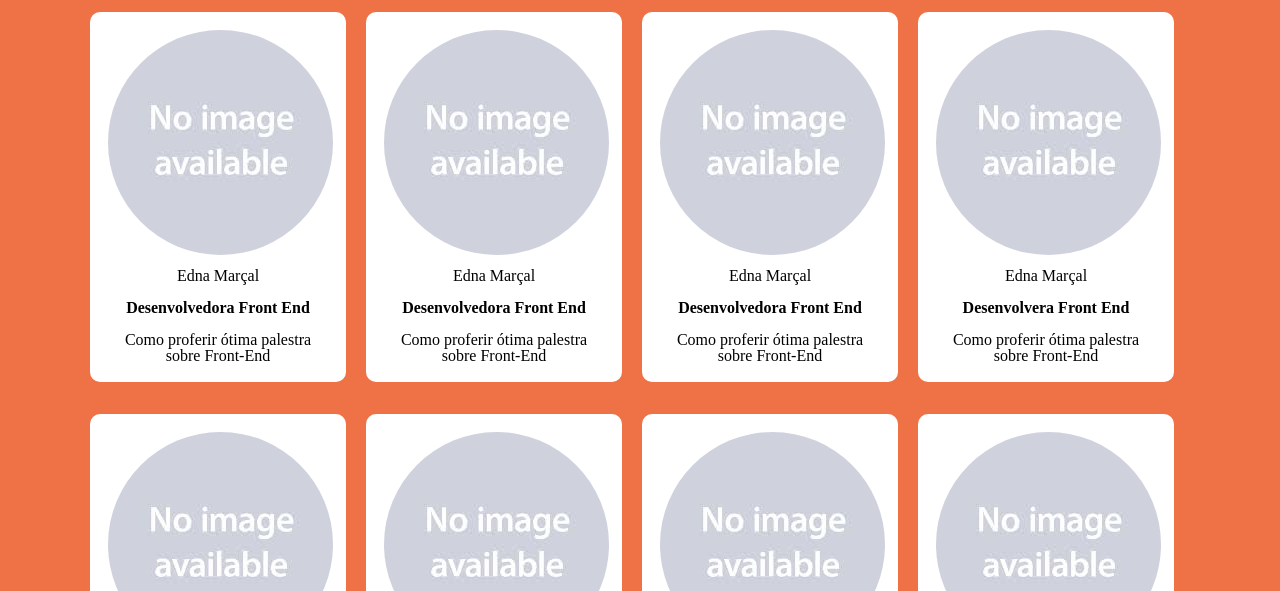
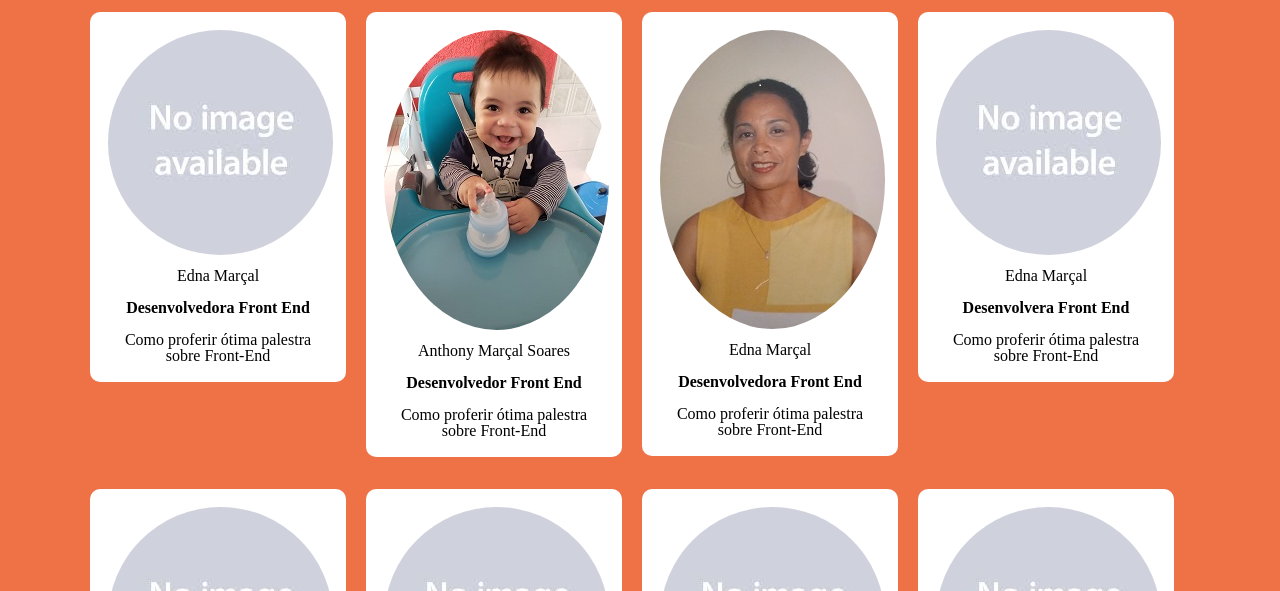
Before and after one commit to Edna2021/Front-end-Projeto-de-conclus-o, a plain HTML site: page index.html in a window 1280 px wide. Shown: the part 722-1313 px from the top of the page. Drawn offline with Linux system fonts and the light colour scheme.

Commit message:
Update index.html

```diff
--- a/index.html
+++ b/index.html
@@ -66,15 +66,15 @@
 		     		</li>
 		     		<li class="speaker">
 		     			<figure class="speaker-portrait">
-		     				<img class="speaker-image" src="img/palestrantes/placeholder.jpeg" alt="Foto do palestrante">
-		     				<figcaption class="speaker-name"> Edna Marçal </figcaption>
-		     				<p class="speaker-bio"> Desenvolvedora Front End </p>
+		     				<img class="speaker-image" src="img/palestrantes/Anthony.jpg" alt="Foto do palestrante">
+		     				<figcaption class="speaker-name"> Anthony Marçal Soares </figcaption>
+		     				<p class="speaker-bio"> Desenvolvedor Front End </p>
 		     			</figure>
 		     			<p class="speaker-speach">Como proferir ótima palestra sobre Front-End </p>
 		     		</li>
 		     		<li class="speaker">
 		     			<figure class="speaker-portrait">
-		     				<img class="speaker-image" src="img/palestrantes/placeholder.jpeg" alt="Foto do palestrante">
+		     				<img class="speaker-image" src="img/palestrantes/Edna.jpg" alt="Foto do palestrante">
 		     				<figcaption class="speaker-name"> Edna Marçal </figcaption>
 		     				<p class="speaker-bio"> Desenvolvedora Front End </p>
 		     			</figure>
```
